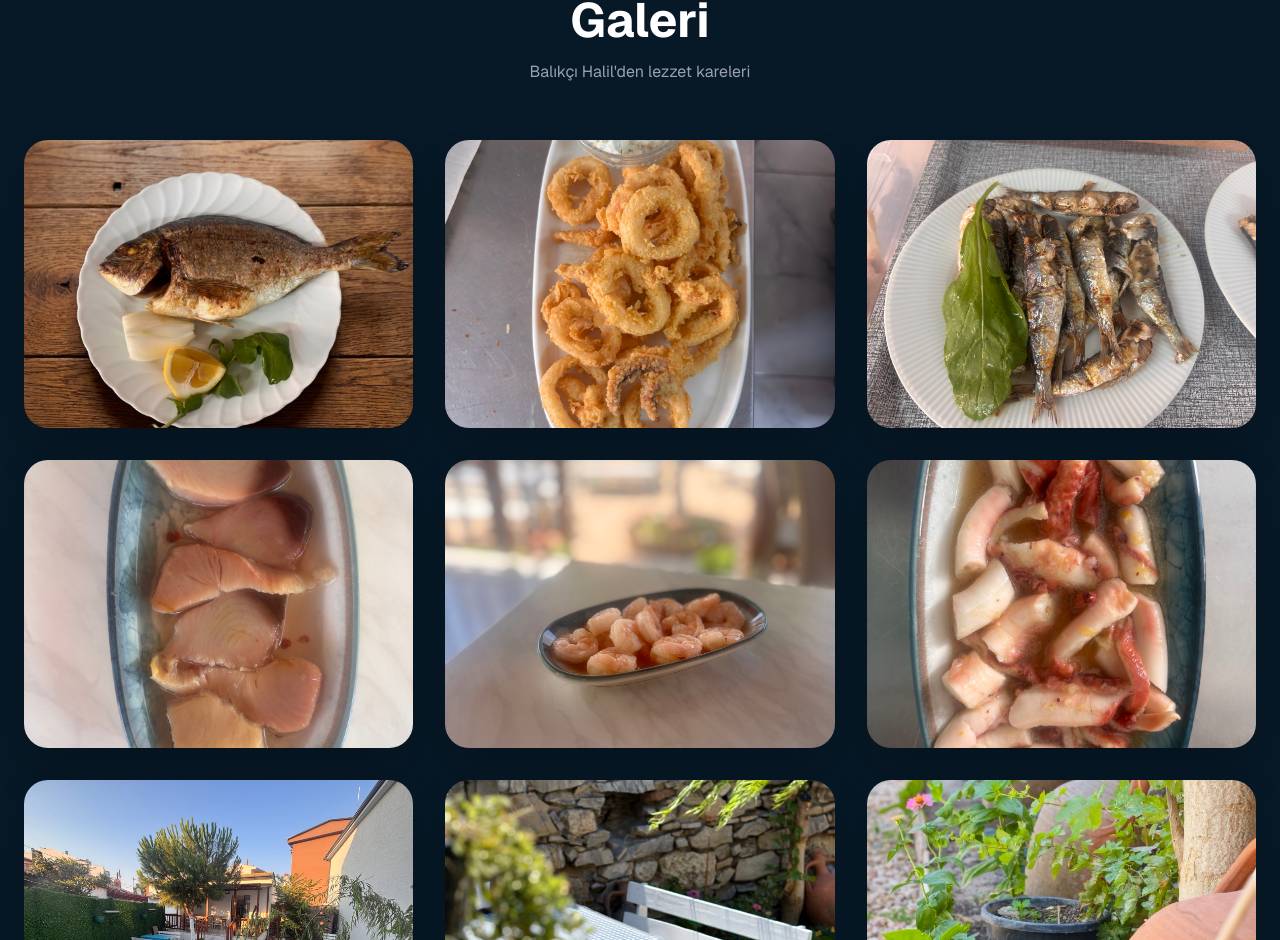
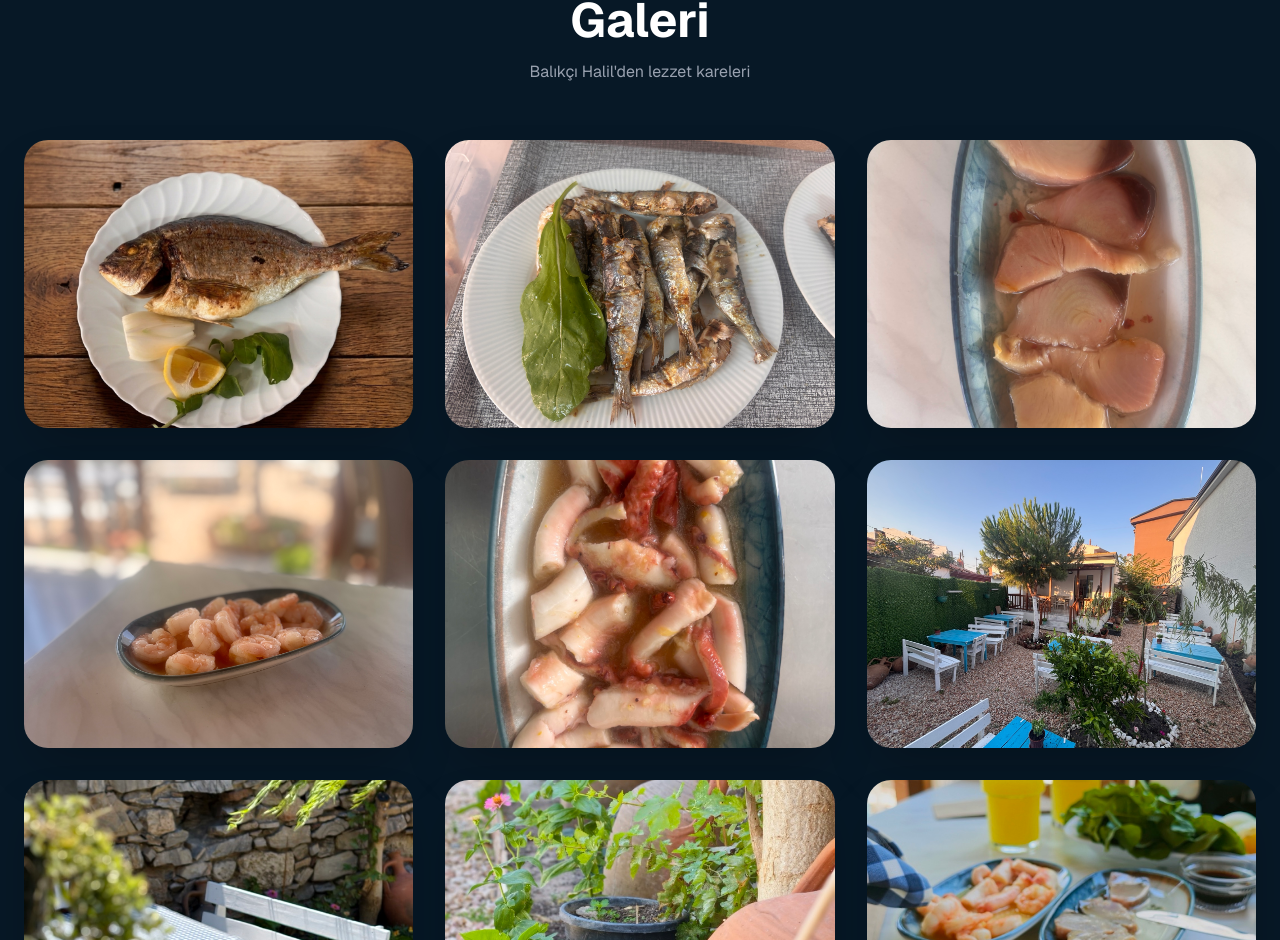
Before and after one commit to emresarper8-cpu/balikcihalilgeyikli, a Next.js app: page / in a window 1280 px wide. Shown: the part 4293-5233 px from the top of the page. Built offline with nearby package versions, Linux system fonts and the light colour scheme.

Commit message:
galeriden fotoğraf çıkarıldı

```diff
--- a/app/components/gallery.tsx
+++ b/app/components/gallery.tsx
@@ -2,7 +2,6 @@ import Image from "next/image";
 
 const images = [
   "/cipura.jpg",
-  "/kalamar.jpg",
   "/sardalye.jpg",
   "/lakerda.jpg",
   "/karides.jpg",
```
Also changed, not shown: public/kalamar.jpg (deleted).
